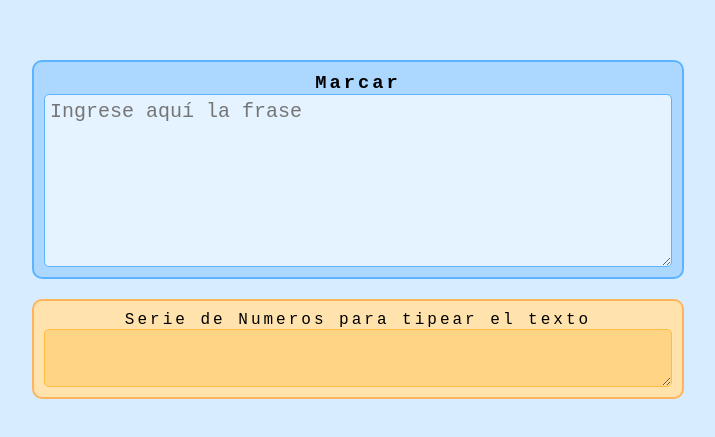
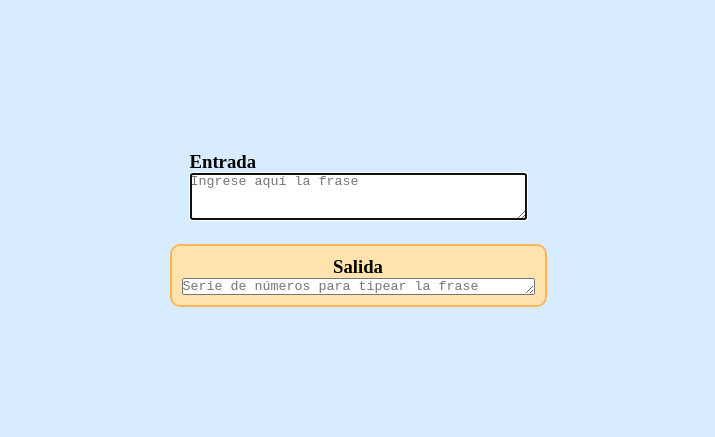
Before and after one commit to Jeremias0901/DesafioTECIP.github.io, a plain HTML site: page index.html in a window 1280 px wide. Shown: the part 171-608 px from the top of the page, without its empty margins (282-997 px from the left). Drawn offline with Linux system fonts and the light colour scheme.

Commit message:
aplicado de BEM

```diff
--- a/index.html
+++ b/index.html
@@ -3,19 +3,19 @@
 <head>
     <meta charset="UTF-8">
     <meta http-equiv="X-UA-Compatible" content="IE=edge">
-    <meta name="viewport" content="width=device-width, initial-scale=1.0">
+    <meta name="viewport" content="width=device-width, user-scalable=no, initial-scale=1.0">
     <title>Marcación Telefónica | Jeremias </title>
 
     <link rel="stylesheet" href="main.css">
 </head>
 <body>
-	<div class="control">
-		<h3 class="instruction">Marcar</h3>
-		<textarea id="inp_text" placeholder="Ingrese aquí la frase" cols="50" rows="7" autofocus></textarea>
+	<div class="input">
+		<h3 class="input__instruction">Entrada</h3>
+		<textarea class="input__text" placeholder="Ingrese aquí la frase" cols="40" rows="3" autofocus></textarea>
 	</div>
 	<div class="output">
-		<p class="instruction">Serie de Numeros para tipear el texto</p>
-		<textarea id="result" cols="50" readonly></textarea>
+		<h3 class="output__instruction">Salida</h3>
+		<textarea class="output__text" cols="42" rows="1" readonly placeholder="Serie de números para tipear la frase"></textarea>
 	</div>
 
     <script src="main.js"></script>
```
